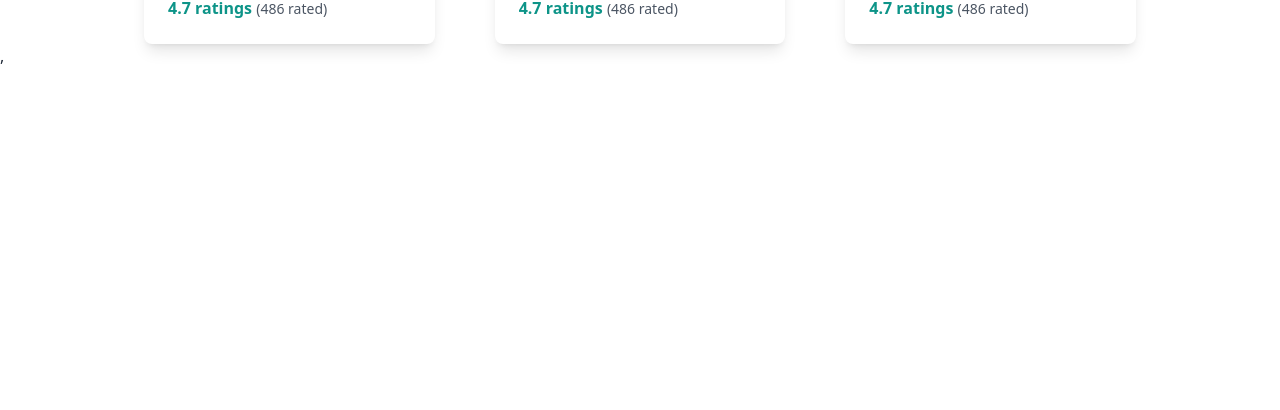
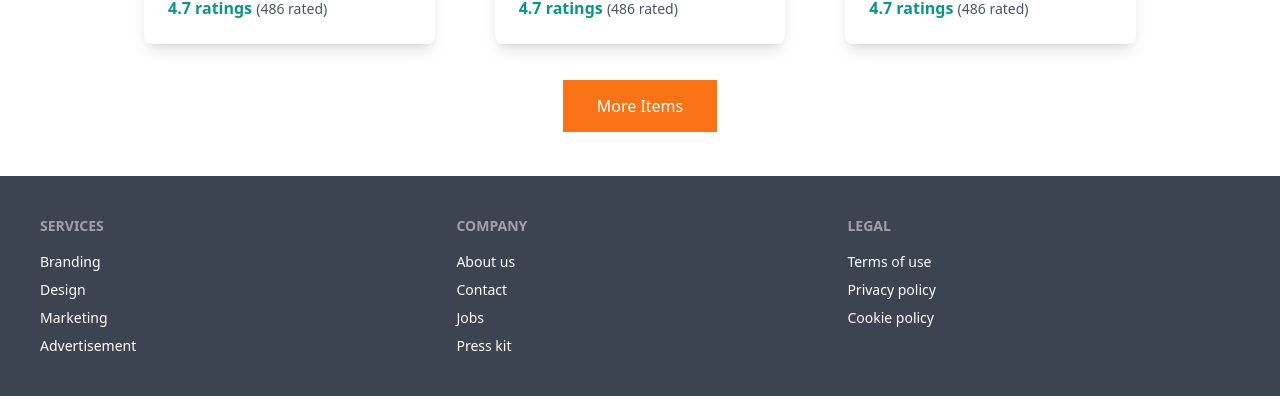
Before and after one commit to Fahimmuntasir1/Foodie-Restaurent-web, a React (Create React App) app: page / in a window 1280 px wide. Shown: the part 2335-2745 px from the top of the page. Before the commit the page ends 2403 px from the top, so only its background shows below. Built offline with nearby package versions, Linux system fonts and the light colour scheme.

Commit message:
a new button added in foods section

```diff
--- a/src/Components/Home/FoodItems/FoodItems.js
+++ b/src/Components/Home/FoodItems/FoodItems.js
@@ -9,10 +9,16 @@ const FoodItems = () => {
         .then(data => setFoods(data))
     }, [])
     return (
-       <div className="grid grid-cols-3 gap-7">
-       {
+       <div>
+      <div className="grid grid-cols-3 gap-7">
+      {
         foods.slice(0,9).map(food => <Food food={food} id={food.id}></Food>)
        }
+      </div>
+
+      <div className='text-center my-9'>
+      <button className='bg-orange-500 py-3 px-8 text-white hover:bg-transparent border-2 border-orange-500 hover:text-black duration-300'>More Items</button>
+      </div>
        </div>
     );
 };
--- a/src/Components/Home/Home.js
+++ b/src/Components/Home/Home.js
@@ -8,7 +8,7 @@ const Home = () => {
     <div>
       <Navbar />
       <Category/>
-      {/* <Footer/> */}
+      <Footer/>
     </div>
   );
 };
```
